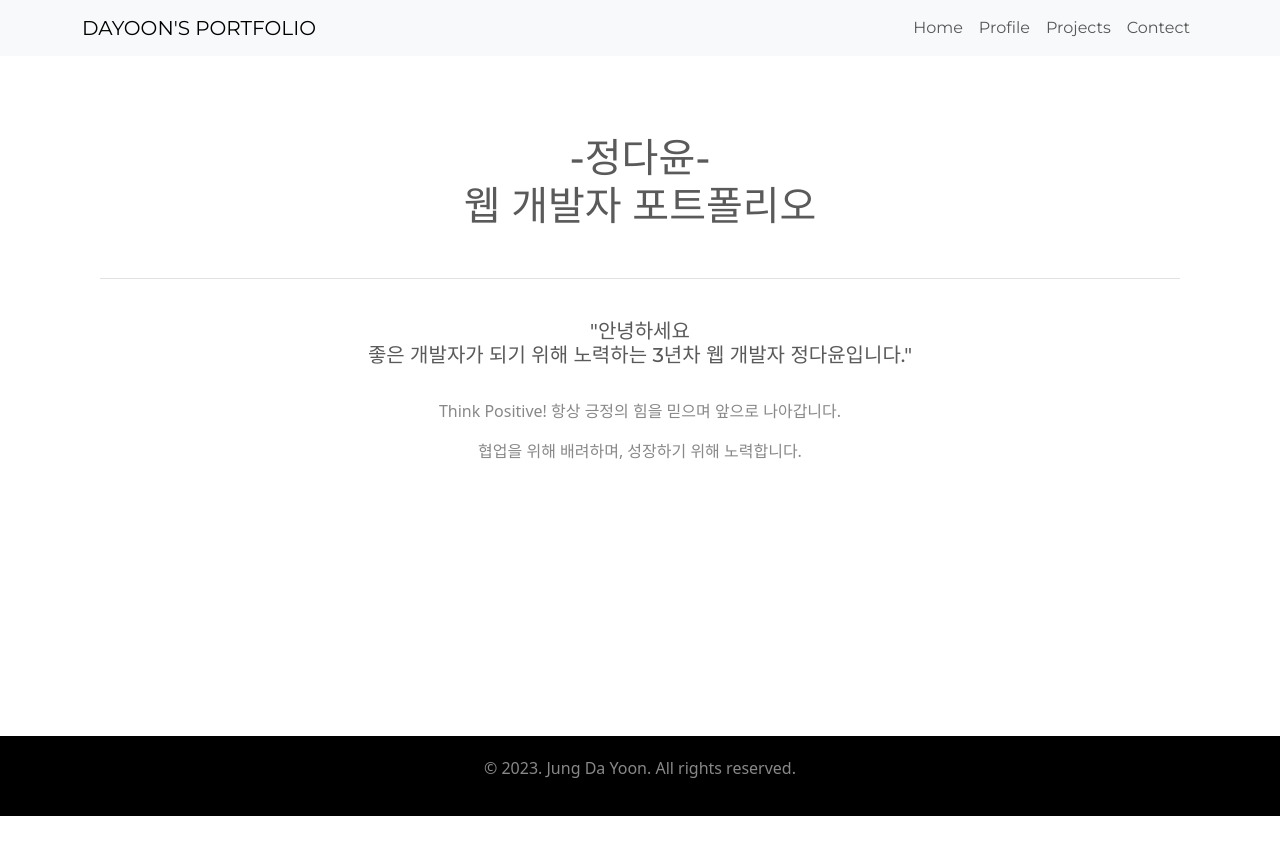
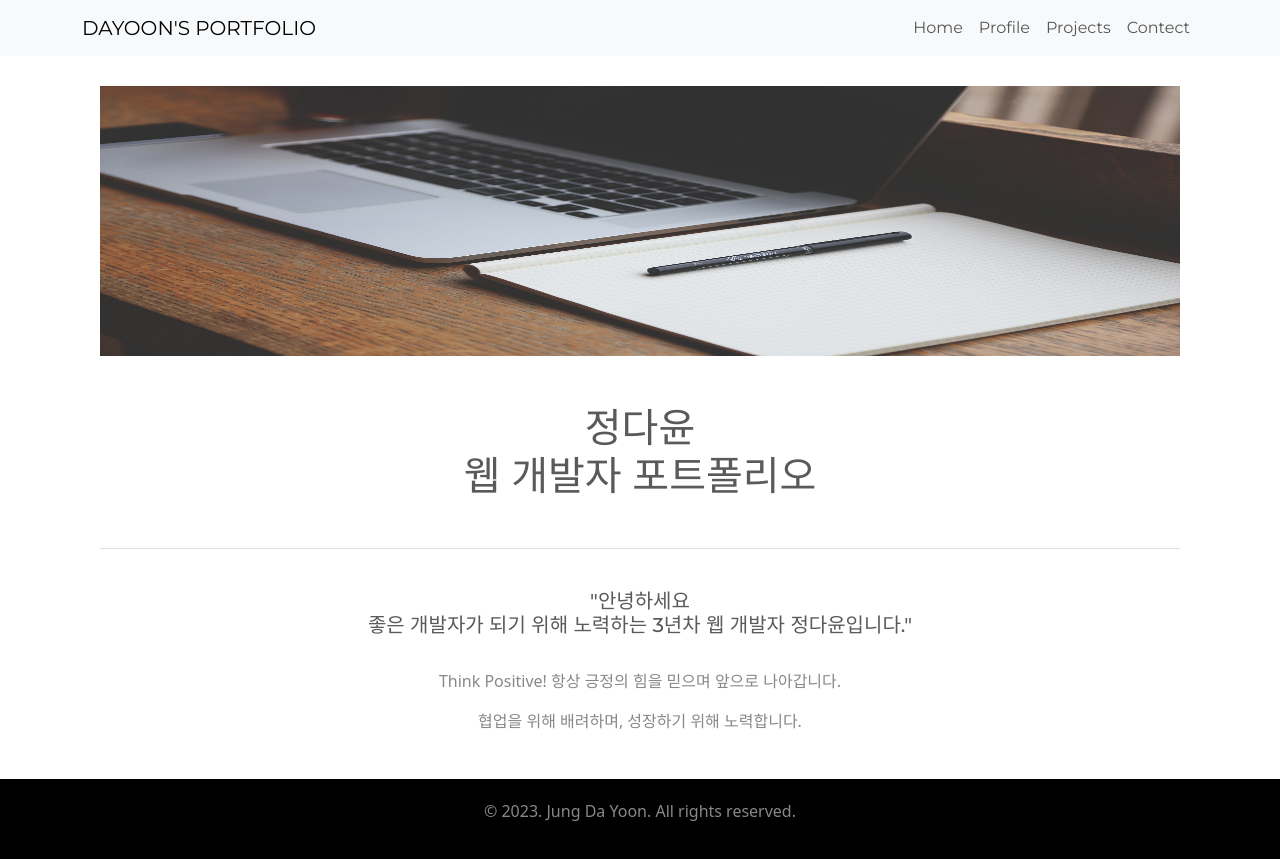
Before and after one commit to Jungdadaeng/portfolio, a React (Create React App) app: page / in a window 1280 px wide. Before the commit the page ends 816 px from the top, so only its background shows below. Built offline with nearby package versions, Linux system fonts and the light colour scheme.

Commit message:
design edit, contectPage add

```diff
--- a/src/App.js
+++ b/src/App.js
@@ -4,6 +4,7 @@ import { BrowserRouter, Routes, Route } from 'react-router-dom';
 import Home from "./components/home/Home";
 import Profile from "./components/profile/Profile";
 import Projects from "./components/projects/Projects";
+import Contect from "./components/contect/Contect";
 
 function App() {
   return (
@@ -14,6 +15,7 @@ function App() {
             <Route path="/" element={<Home/>}></Route>
             <Route path="/profile" element={<Profile/>}></Route>
             <Route path="/projects" element={<Projects/>}></Route>
+            <Route path="/contect" element={<Contect/>}></Route>
           </Routes>
         </Container>
     </Layout>
--- a/src/Layout/Header.js
+++ b/src/Layout/Header.js
@@ -11,7 +11,7 @@ export default function Header(){
                     <Nav.Link href='/'>Home</Nav.Link>
                     <Nav.Link href='/profile'>Profile</Nav.Link>
                     <Nav.Link href='/projects'>Projects</Nav.Link>
-                    <Nav.Link>Contect</Nav.Link>
+                    <Nav.Link href='/contect'>Contect</Nav.Link>
                 </Nav>
             </Container>
             </Navbar>
--- /dev/null
+++ b/src/components/contect/Contect.js
@@ -0,0 +1,8 @@
+export default function Contect(){
+    return(
+        <>
+            <div><i class="bi bi-github"></i> github 주소: https://github.com/Jungdadaeng</div>
+            <div><i class="bi bi-file-earmark-text"></i> velog 주소: https://velog.io/@jungdayoon</div>
+        </>
+    )
+}
--- a/src/components/home/Home.js
+++ b/src/components/home/Home.js
@@ -2,9 +2,11 @@ export default function Home(){
 
     return(
         <div>
+            <img src="/images/computer.png" style={{width:'100%' , height: '270px'}}/>
             <div style={{textAlign:'center'}}>
+
             <br/><br/>
-                <h1>-정다윤- <br/> 웹 개발자 포트폴리오</h1><br/>
+                <h1>정다윤<br/> 웹 개발자 포트폴리오</h1><br/>
                 <hr/><br/>
                 <h5>"안녕하세요 <br/>
                 좋은 개발자가 되기 위해 노력하는 3년차 웹 개발자 정다윤입니다."<br/></h5>
--- a/src/components/profile/Profile.css
+++ /dev/null
@@ -1,28 +0,0 @@
-*{
-    box-sizing: border-box;
-    padding: 0;
-    margin: 0;
-}
-
-.wrapper{
-
-}
-
-.profileWrapper{
-    display: flex;
-    flex-direction: row;
-}
-
-.profileImage{
-    border: 2px solid black;
-    border-radius: 100%;
-    object-fit: cover;
-}
-
-.profileInfo{
-    padding: 50px;
-}
-
-.profileText{
-    padding: 20px;
-}
```
Also changed, not shown: public/images/computer.png (added).
